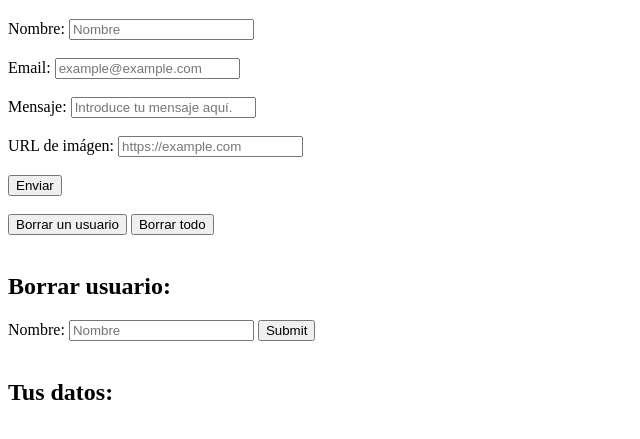
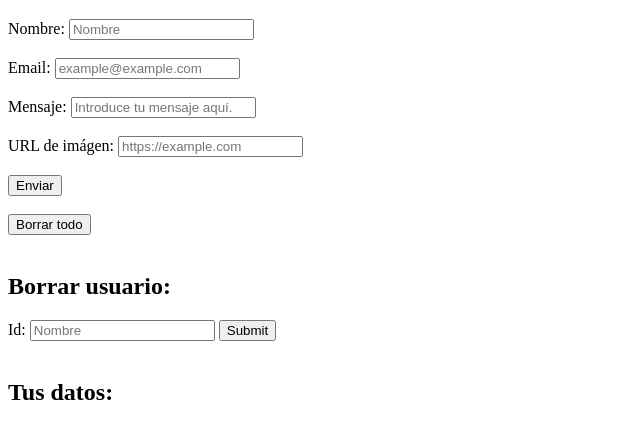
Before and after one commit to javirs200/ejercicioFirebase, a plain HTML site: page index.html in a window 1280 px wide. Shown: the part 79-518 px from the top of the page, without its empty margins (0-640 px from the left). Drawn offline with Linux system fonts and the light colour scheme.

Commit message:
edit html

```diff
--- a/index.html
+++ b/index.html
@@ -38,13 +38,12 @@
             <input type="submit" id="submit" value="Enviar">
         </form>
         <br>
-        <button id="delete">Borrar un usuario</button>
         <button id="deleteAll">Borrar todo</button>
         <br>
         <br>
         <form action="" id="deleteUser">
             <h2>Borrar usuario:</h2>
-            <label for="nameDelete">Nombre:</label>
+            <label for="nameDelete">Id:</label>
             <input type="text" name="nameDelete" id="nameDelete" placeholder="Nombre">
             <input type="submit" id="submitDelete">
         </form>
```
